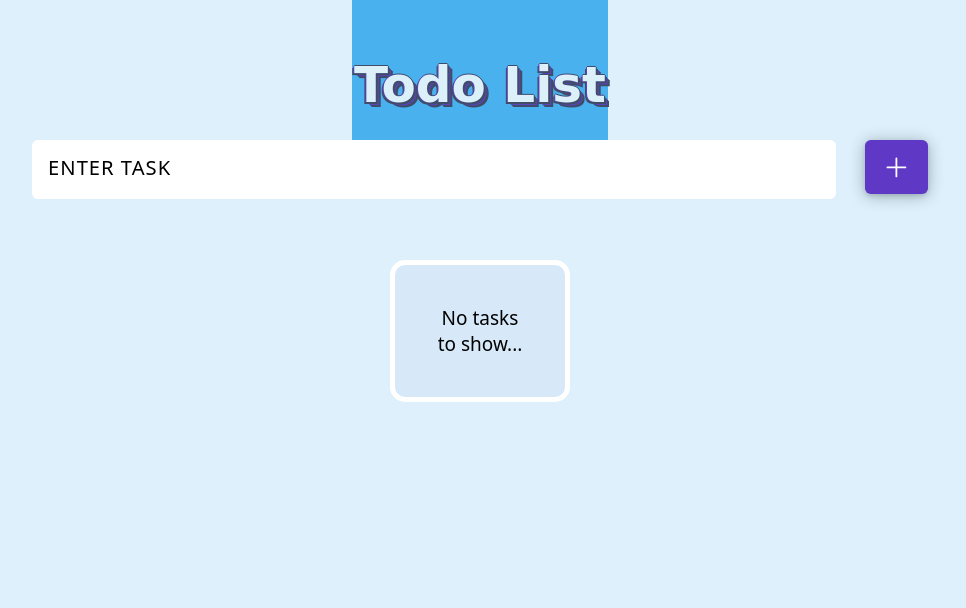
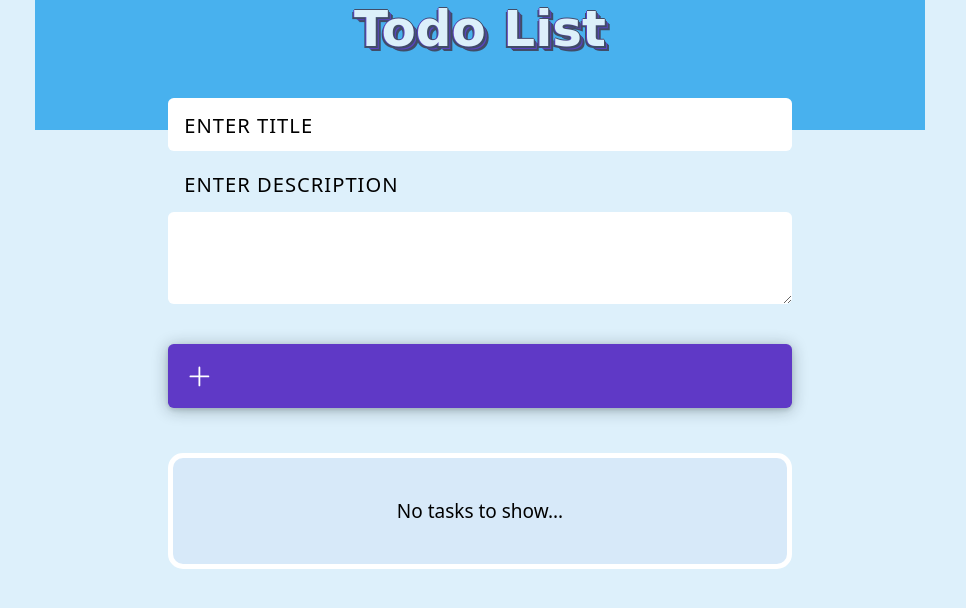
Before and after one commit to lewisgabin/todo-list, a React (Vite) app: page / in a window 1280 px wide. Shown: the top 608 px of the page, without its empty margins (160-1126 px from the left). Built offline with nearby package versions, Linux system fonts and the light colour scheme; no server answers; the database is empty.

Commit message:
style: :lipstick: add description

```diff
--- a/src/components/Form.jsx
+++ b/src/components/Form.jsx
@@ -14,7 +14,19 @@ const Form = ({ createTask, description, setDescription }) => {
           placeholder="Enter Task"
         />
         <label htmlFor="task" className="label">
-          Enter Task
+          Enter Title
+        </label>
+      </div>
+      <div className="wrapper">
+        <textarea
+          className="textarea"
+          id="textarea"
+          required
+          rows="2"
+          cols="50"
+        />
+        <label htmlFor="textarea" className="label">
+          Enter Description
         </label>
       </div>
       <button type="submit" className="btn" aria-label="Add">
--- a/src/index.css
+++ b/src/index.css
@@ -13,7 +13,8 @@ button {
 }
 
 input,
-label {
+label,
+textarea {
   font: inherit;
 }
 
@@ -62,10 +63,10 @@ body {
 header {
   background: #48b1ee;
   width: 100%;
-  height: 170px;
+  height: 130px;
   display: flex;
   position: relative;
-  align-items: center;
+
   justify-content: center;
 }
 
@@ -124,17 +125,13 @@ header {
 }
 
 .taskForm {
-  display: flex;
-  gap: 1em;
+  display: grid;
+  gap: 1.4em;
   font-size: 1.8rem;
   text-align: left;
-  top: 140px;
-  position: absolute;
-  height: 54px;
-  bottom: -27px;
   width: 70%;
-  left: 15%;
-  right: 15%;
+  margin: auto;
+  margin-top: -32px;
 }
 
 .wrapper {
@@ -157,15 +154,18 @@ header {
   color: black;
 }
 
-.input {
+.input,
+.textarea {
   border: none;
   border-radius: var(--_radius);
-  padding: 0.35em 0.55em;
+  padding: 0.25em 0.45em;
   width: 100%;
+
   background-color: white;
 }
 
-.input:focus {
+.input:focus,
+.textarea:focus {
   outline: none;
   box-shadow: 0 0 0 0.2em hsl(var(--bg)), 0 0 0 0.4em hsl(var(--accent) / 0.8);
 }
@@ -177,7 +177,19 @@ header {
   color: white;
 }
 
-.input::placeholder {
+.textarea {
+  margin-top: 20px;
+}
+
+.textarea:focus ~ .label,
+.textarea:not(:placeholder-shown) ~ .label {
+  transform: translate3d(0, -3.95em, 0);
+  background: #ddf0fb;
+  color: black;
+}
+
+.input::placeholder,
+.textarea::placeholder {
   opacity: 0;
 }
 
@@ -282,56 +294,52 @@ header {
   color: black;
 }
 .counter {
-
   position: relative;
   margin-top: 70px;
 }
-.right{
+.right {
   float: right;
   display: flex;
 }
 
-.right p,.left p{
-  color:#5f39c6;
+.right p,
+.left p {
+  color: #5f39c6;
   font-weight: 500;
-  font-size:14px;
-
+  font-size: 14px;
 }
 
-.right span,.left span{
-  color:#5f39c6;
+.right span,
+.left span {
+  color: #5f39c6;
   font-weight: 500;
-  font-size:14px;
+  font-size: 14px;
   margin-left: 6px;
-  background:#48b1ee;
-  color:white;
+  background: #48b1ee;
+  color: white;
   border-radius: 8px;
   padding: 2px 8px 2px 8px;
-
 }
 
-.left{
+.left {
   float: left;
   display: flex;
 }
 
-.msj{
+.msj {
   margin: auto;
   width: 70%;
   border: 5px solid white;
   border-radius: 15px;
   padding: 40px;
   text-align: center;
-  margin-top: 90px;
   background-color: #5944c10a;
 }
 
-.msj p{
- font-size:19px;
- font-weight: 400;
-
+.msj p {
+  font-size: 19px;
+  font-weight: 400;
 }
-
 
 @media screen and (max-width: 768px) {
   .taskList,
```
